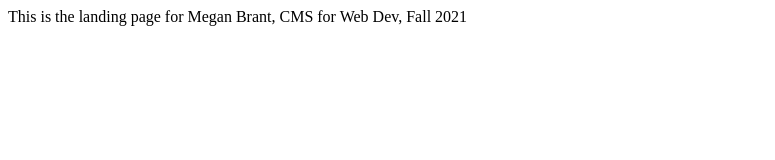
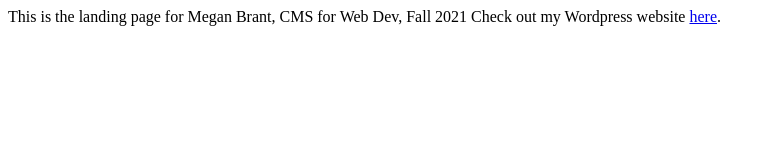
Before and after one commit to meganbrant/landingpage, a plain HTML site: page index.html in a window 1280 px wide. Shown: the whole page, without its empty margins (0-775 px from the left). Drawn offline with Linux system fonts and the light colour scheme.

Commit message:
added link to blog

```diff
--- a/index.html
+++ b/index.html
@@ -1 +1,3 @@
 This is the landing page for Megan Brant, CMS for Web Dev, Fall 2021
+
+Check out my Wordpress website <a href="mbrantwebdev.net/blog">here</a>.
```
